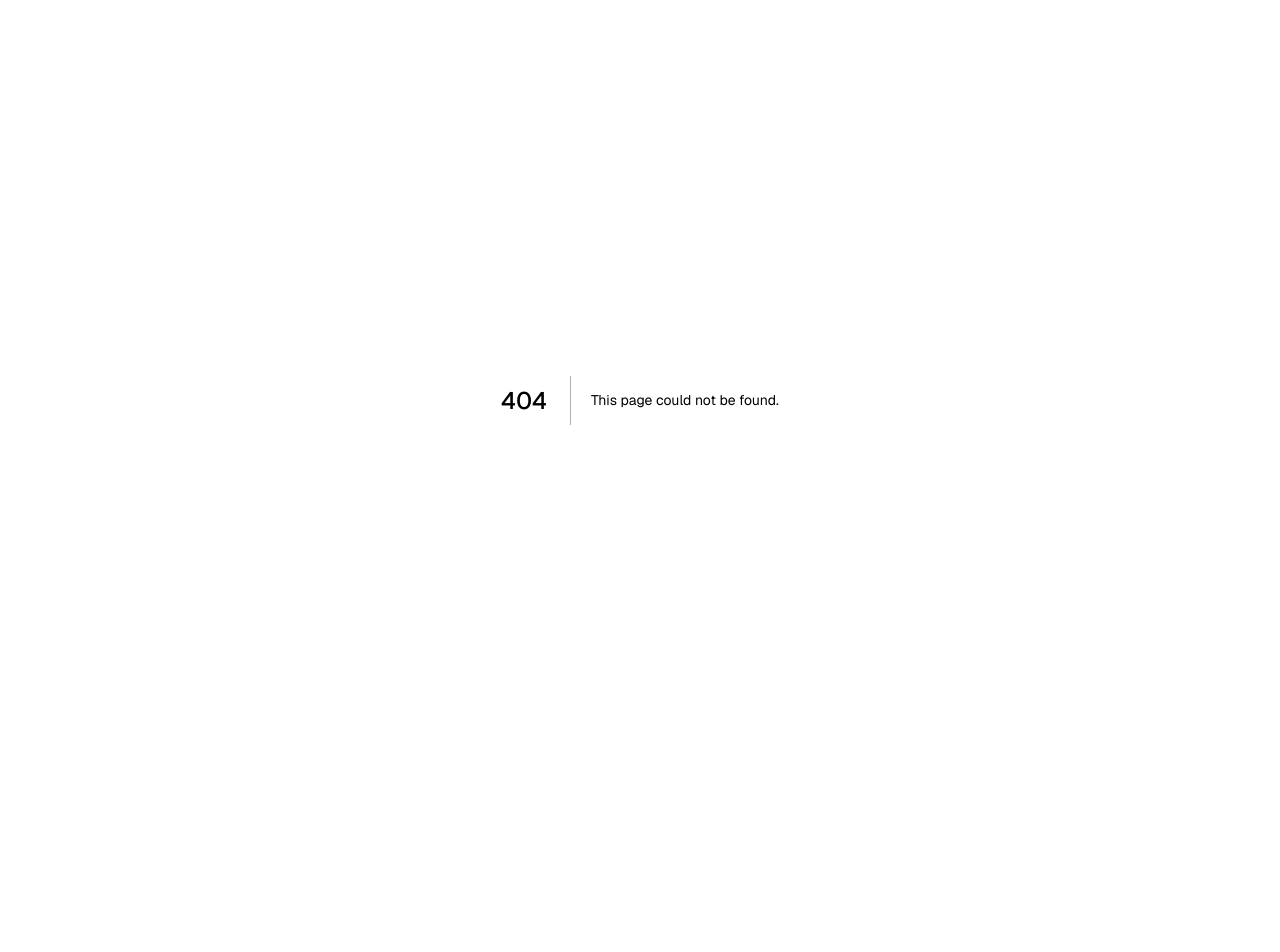
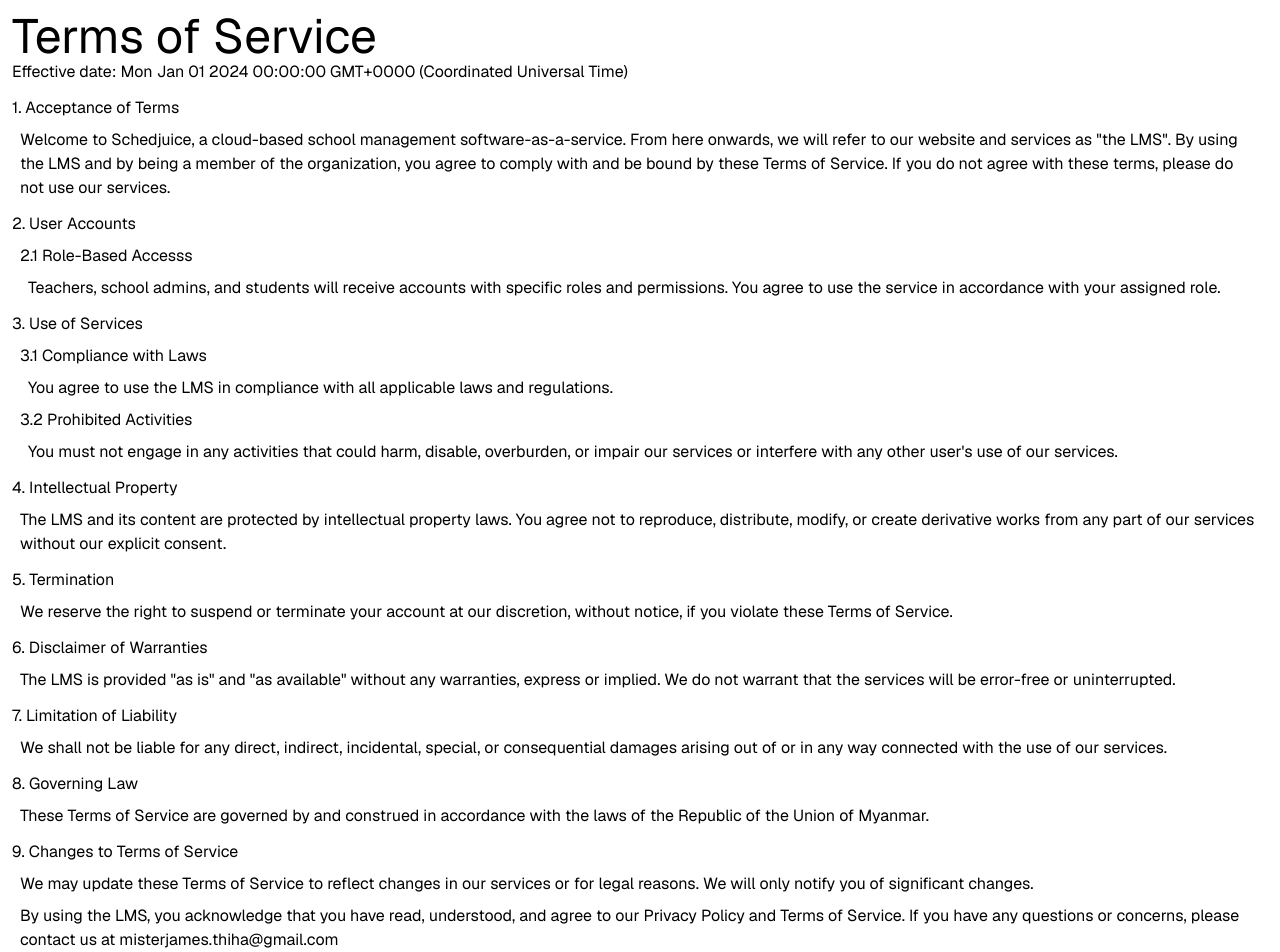
Before and after one commit to ninnroot/landingpage, a Next.js app: page /terms in a window 1280 px wide. Before the commit this address had no page. Shown: the top 952 px of the page. Before the commit the page ends 800 px from the top, so only its background shows below. Built offline with nearby package versions, Linux system fonts and the light colour scheme.

Commit message:
added terms, privacy. Modified faqs

```diff
--- a/src/components/Faq.tsx
+++ b/src/components/Faq.tsx
@@ -11,24 +11,37 @@
 
 const questionAnswer: QuestionAnswer[] = [
   {
-    question: "Why are you gay?",
-    answer: "I am not gay.",
+    question: "What kind of organizations can use Schedjuice?",
+    answer:
+      "Schools with 20 students to univeristies with tens of thousands of students can use our software. We have a solution for every size of organization.",
   },
   {
-    question: "Mama or nyimalay?",
-    answer: "Mama",
+    question: "How fast can we start using Schedjuice?",
+    answer:
+      "The setup process is very fast. You can start using our software in a few hours.",
   },
-  { question: "Do you love GUSTO?", answer: "No, I don't" },
-  { question: "Do you love me?", answer: "Why not?" },
-  { question: "JavaScript or TypeScript?", answer: "TypeScript" },
+  {
+    question: "I have some existing data, what is your migration plan?",
+    answer:
+      "Our engineers will work with you to migrate your data to our system. The migration fee is free for the first time.",
+  },
+  {
+    question: "What kind of payment do you accept?",
+    answer:
+      "We accept payments in USD, MMK, and THB. For exchage rates, please request a sale brochure.",
+  },
 ];
 
 export const Icon = ({ question, answer }: QuestionAnswer) => {
   const [open, setOpen] = useState<boolean>(false);
   return (
-    <div className="flex flex-col gap-4" id="faq">
+    <div
+      className="flex flex-col gap-4"
+      id="faq"
+      onClick={() => setOpen(!open)}
+    >
       <Divider
-        className={`transition-all duration-500 ${open ? 'h-2' : 'h-0'}`}
+        className={`transition-all duration-500 ${open ? "h-2" : "h-0"}`}
         style={{ backgroundColor: "" }}
       />
       <div className="flex justify-between">
@@ -37,7 +50,6 @@
           style={{ color: "white" }}
           aria-label="expand row"
           size="small"
-          onClick={() => setOpen(!open)}
         >
           {open ? <KeyboardArrowUpIcon /> : <KeyboardArrowDownIcon />}
         </IconButton>
--- a/src/components/Footer.tsx
+++ b/src/components/Footer.tsx
@@ -13,27 +13,27 @@
       <Divider style={{ backgroundColor: "gray" }} />
       <div className="flex justify-center items-center flex-wrap mt-10 gap-10">
         <p className="text-black-400 text-center text-sm">
-        ©  2024 Schedjuice. All right reserved.
+          © 2024 Schedjuice. All right reserved.
         </p>
         <div className="text-sm flex items-center justify-center">
-        <a href="" className="mr-5">Terms of services </a>
-        <a href="">Privacy Policy</a>
-      </div>
+          <a target="_blank" href="/terms" className="mr-5 underline">
+            Terms of services{" "}
+          </a>
+          <a target="_blank" href="/privacy" className="underline">
+            Privacy Policy
+          </a>
+        </div>
         <div className="w-56 flex flex-wrap justify-center md:gap-6 gap-6">
           <a href="https://www.facebook.com/schedjuice" target="_black">
-          <FacebookIcon sx={{ color: "black" }} />
-
+            <FacebookIcon sx={{ color: "black" }} />
           </a>
           <a href="">
-          <LinkedIn sx={{ color: "black" }} />
-
+            <LinkedIn sx={{ color: "black" }} />
           </a>
-
         </div>
       </div>
-
     </div>
-  )
-}
+  );
+};
 
 export default Footer;
--- /dev/null
+++ b/src/pages/privacy.tsx
@@ -0,0 +1,115 @@
+const Privacy =  () => {
+        return (
+    <div className="m-3">
+      {
+        <>
+          <h1 className=" text-5xl">Privacy Policy</h1>
+          <div className="space-y-3">
+            <p>Effective date: {new Date(2024, 0, 1).toString()}</p>
+            <div>
+              <h2>1. Introduction</h2>
+              <p className="m-2">
+                Welcome to Schedjuice, a cloud-based school management
+                software-as-a-service. This Privacy Policy explains how we
+                collect, use, disclose, and protect your personal information
+                when you use our website and services. From here onwards, we
+                will refer to our website and services as "the LMS".
+              </p>
+            </div>
+
+            <div>
+              <h2>2. Information We Collect</h2>
+              <div className="m-2">
+                <h3>2.1 Account Information</h3>
+                <p className="m-2">
+                  When you create an account on the LMS, we collect personal
+                  information such as your name, email address, and password.
+                  Teachers, school admins, and students will receive accounts
+                  with specific roles and permissions.
+                </p>
+                <h3>2.2 Scheduling and Academic Data</h3>
+                <p className="m-2">
+                  We collect information related to course schedules,
+                  assignments, attendance records, quiz results, and academic
+                  reports. This information is essential for the proper
+                  functioning of our service and to provide a comprehensive
+                  school management experience.
+                </p>
+                <h3>2.3 Communication</h3>
+                <p className="m-2">
+                  We may collect information about your communication with us,
+                  including support requests and feedback.
+                </p>
+              </div>
+            </div>
+
+            <div>
+              <h2>3. How We Use Your Information</h2>
+              <div className="m-2">
+                <h3>3.1 Providing and Improving Services</h3>
+                <p className="m-2">
+                  We use your information to provide, maintain, and improve our
+                  services. We may also use your information to understand how
+                  our services are being used and to develop new features.
+                </p>
+                <h3>3.2 Communication</h3>
+                <p className="m-2">
+                  We may use your information to communicate with you about our
+                  services, including important updates and notifications.
+                </p>
+                <h3>Analytics</h3>
+                <p className="m-2">
+                  We may use your information to monitor and analyze trends and
+                  usage of our services.
+                </p>
+              </div>
+            </div>
+            <div>
+              <h2>4. How We Share Your Information</h2>
+              <div className="m-2">
+                <h3>4.1 Third-Party Service Providers</h3>
+                <p className="m-2">
+                  We may share your information with third-party service
+                  providers who help us provide our services. These third-party
+                  service providers will be authorized to use your information
+                  only as necessary to provide services to us.
+                </p>
+                <h3>4.2 Legal Compliance</h3>
+                <p className="m-2">
+                  We may share your information to comply with applicable laws,
+                  regulations, legal processes, or government requests.
+                </p>
+              </div>
+            </div>
+            <div>
+              <h2>5. Security</h2>
+              <p className="m-2">
+                We take reasonable measures to protect your personal information
+                from unauthorized access, disclosure, alteration, and
+                destruction. However, no data transmission over the internet or
+                electronic storage is completely secure, and we cannot guarantee
+                absolute security.
+              </p>
+            </div>
+            <div>
+              <h2>6. Your Choices</h2>
+              <p className="m-2">
+                You can access, update, or delete your account information by
+                logging into your Schedjuice account. You may also contact us to
+                exercise your rights regarding your personal information.
+              </p>
+            </div>
+            <div>
+              <h2>7. Changes to this Privacy Policy</h2>
+              <p className="m-2">
+                We may update this Privacy Policy from time to time.
+              </p>
+            </div>
+          </div>
+        </>
+      }
+    </div>
+  );
+};
+
+export default Privacy;
--- /dev/null
+++ b/src/pages/terms.tsx
@@ -0,0 +1,111 @@
+const Terms = () => {
+  return (
+    <div className="m-3">
+      {
+        <>
+          <h1 className=" text-5xl">Terms of Service</h1>
+          <div className="space-y-3">
+            <p>Effective date: {new Date(2024, 0, 1).toString()}</p>
+            <div>
+              <h2>1. Acceptance of Terms</h2>
+              <p className="m-2">
+                Welcome to Schedjuice, a cloud-based school management
+                software-as-a-service. From here onwards, we will refer to our
+                website and services as "the LMS". By using the LMS and by being
+                a member of the organization, you agree to comply with and be
+                bound by these Terms of Service. If you do not agree with these
+                terms, please do not use our services.
+              </p>
+            </div>
+
+            <div>
+              <h2>2. User Accounts</h2>
+              <div className="m-2">
+                <h3>2.1 Role-Based Accesss</h3>
+                <p className="m-2">
+                  Teachers, school admins, and students will receive accounts
+                  with specific roles and permissions. You agree to use the
+                  service in accordance with your assigned role.
+                </p>
+              </div>
+            </div>
+
+            <div>
+              <h2>3. Use of Services</h2>
+              <div className="m-2">
+                <h3>3.1 Compliance with Laws</h3>
+                <p className="m-2">
+                  You agree to use the LMS in compliance with all applicable
+                  laws and regulations.
+                </p>
+                <h3>3.2 Prohibited Activities</h3>
+                <p className="m-2">
+                  You must not engage in any activities that could harm,
+                  disable, overburden, or impair our services or interfere with
+                  any other user's use of our services.
+                </p>
+              </div>
+            </div>
+            <div>
+              <h2>4. Intellectual Property</h2>
+              <p className="m-2">
+                The LMS and its content are protected by intellectual property
+                laws. You agree not to reproduce, distribute, modify, or create
+                derivative works from any part of our services without our
+                explicit consent.
+              </p>
+            </div>
+            <div>
+              <h2>5. Termination</h2>
+              <p className="m-2">
+                We reserve the right to suspend or terminate your account at our
+                discretion, without notice, if you violate these Terms of
+                Service.
+              </p>
+            </div>
+            <div>
+              <h2>6. Disclaimer of Warranties</h2>
+              <p className="m-2">
+                The LMS is provided "as is" and "as available" without any
+                warranties, express or implied. We do not warrant that the
+                services will be error-free or uninterrupted.
+              </p>
+            </div>
+            <div>
+              <h2>7. Limitation of Liability</h2>
+              <p className="m-2">
+                We shall not be liable for any direct, indirect, incidental,
+                special, or consequential damages arising out of or in any way
+                connected with the use of our services.
+              </p>
+            </div>
+            <div>
+              <h2>8. Governing Law</h2>
+              <p className="m-2">
+                These Terms of Service are governed by and construed in
+                accordance with the laws of the Republic of the Union of
+                Myanmar.
+              </p>
+            </div>
+            <div>
+              <h2>9. Changes to Terms of Service</h2>
+              <p className="m-2">
+                We may update these Terms of Service to reflect changes in our
+                services or for legal reasons. We will only notify you of
+                significant changes.
+              </p>
+              <p className="m-2">
+                By using the LMS, you acknowledge that you have read,
+                understood, and agree to our Privacy Policy and Terms of
+                Service. If you have any questions or concerns, please contact
+                us at misterjames.thiha@gmail.com
+              </p>
+            </div>
+          </div>
+        </>
+      }
+    </div>
+  );
+};
+
+export default Terms;
```
